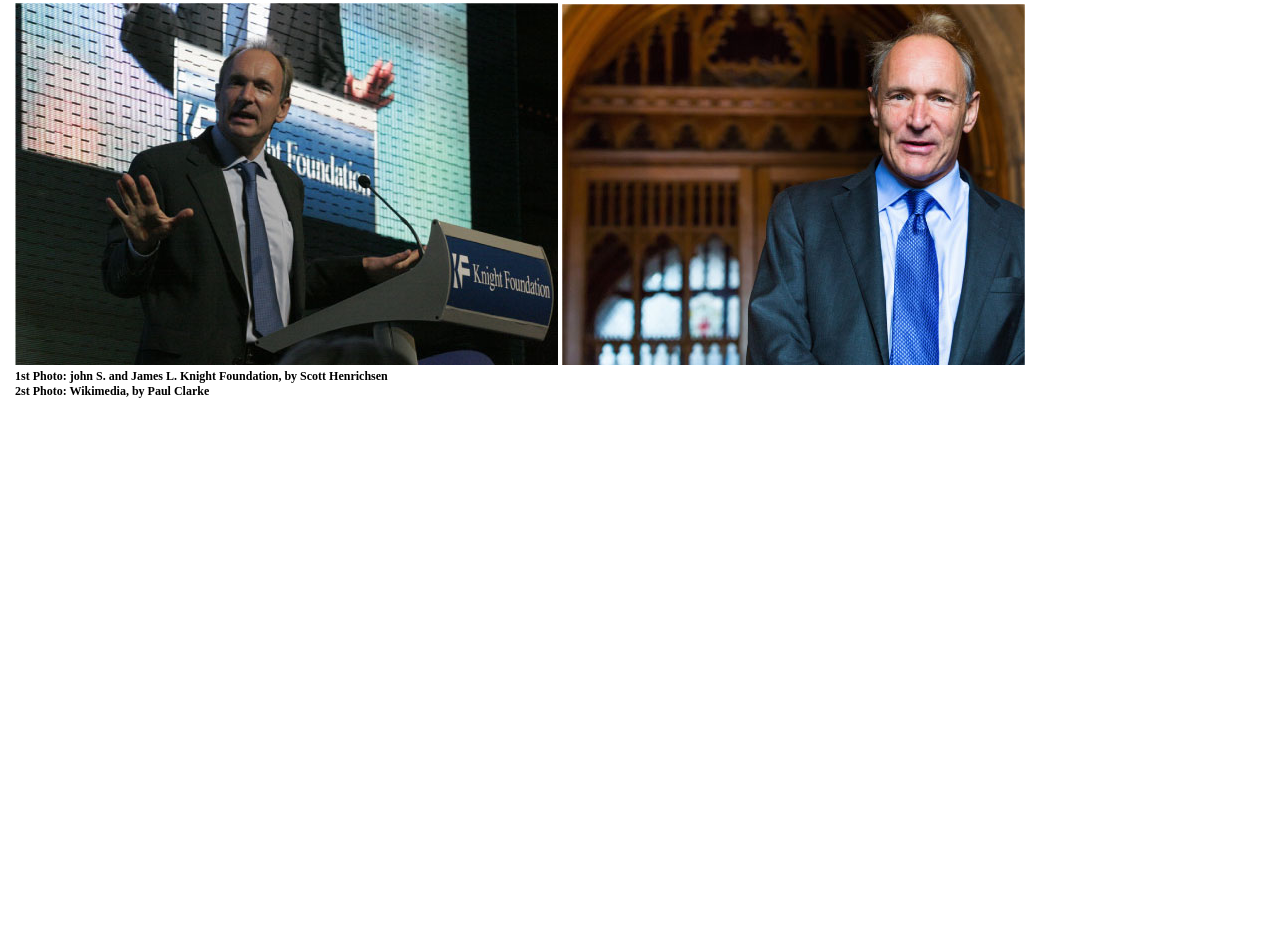
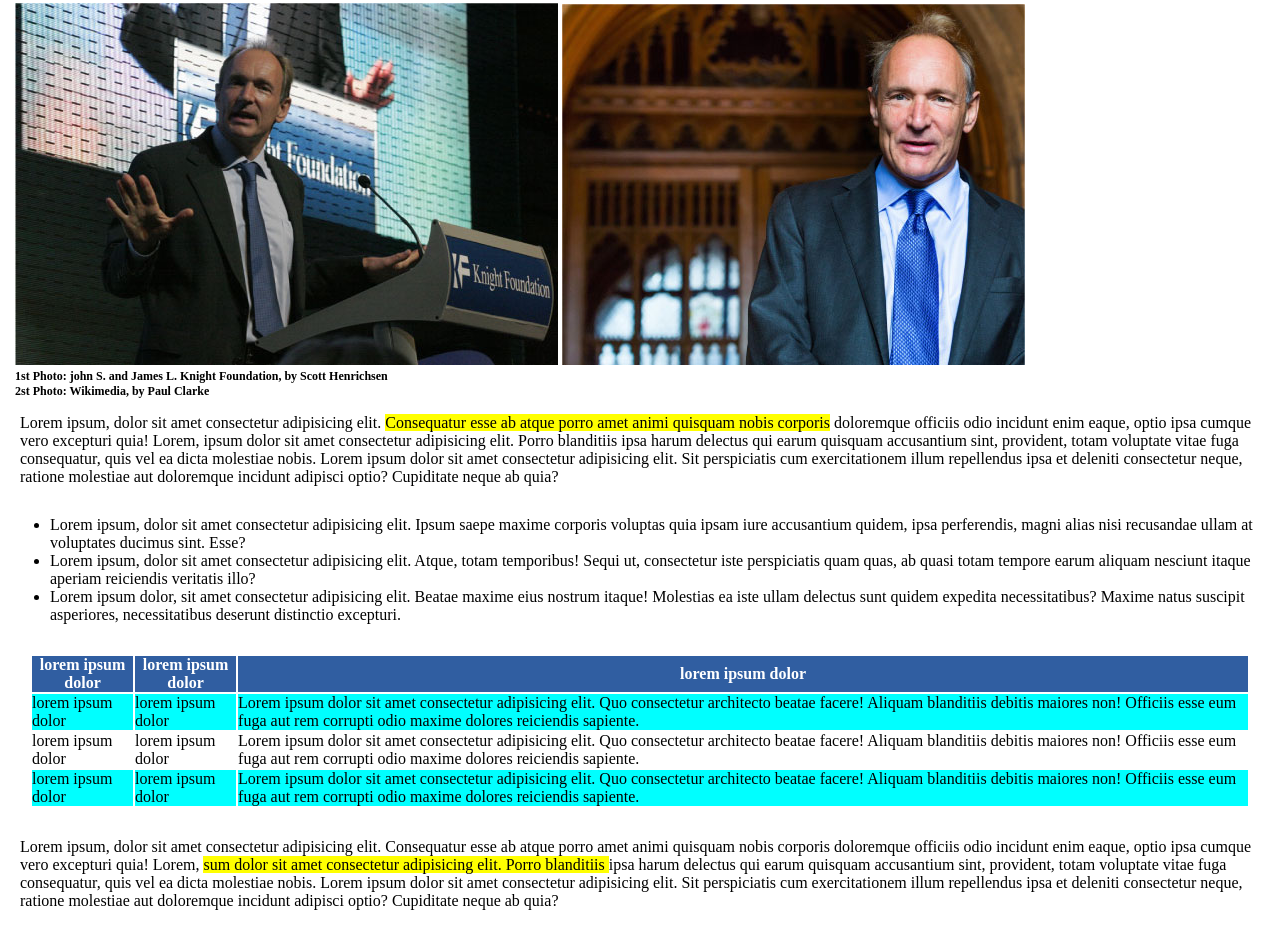
Before and after one commit to Daedry/html-css-booleaner, a plain HTML site: page index.html in a window 1280 px wide. Shown: the part 360-1290 px from the top of the page. Before the commit the page ends 800 px from the top, so only its background shows below. Drawn offline with nearby package versions, Linux system fonts and the light colour scheme.

Commit message:
conclusione main

```diff
--- a/css/style.css
+++ b/css/style.css
@@ -60,7 +60,37 @@ display: inline-block;
 header > h4{
     font-size: 12px;
 }
+
 /* Main */
 
+.testo1{
+    margin-left: 20px;
+}
+
+.evidenziato{
+    background-color: #FFFF00;
+}
+
+div>ul{
+    margin-top: 30px;
+    margin-left: 30px;
+}
+
+th{
+    color: white;
+    background-color: rgb(48, 94, 161);
+}
+
+.sfondo-colorato{
+    background-color: aqua;
+}
+
+.tabella{
+    margin: 30px 30px;
+}
+
+.testo2{
+    margin: 20px 20px;
+}
 
 /* footer */
--- a/index.html
+++ b/index.html
@@ -16,6 +16,7 @@
         <h2 id="Booleaner">Booleaner</h2>
     </div>
     <!-- /parte alta della pagina -->
+
     <header>
         <h1>Internet deve essere al servizio del "bene pubblico": Il manifesto di Tim Berners-Lee</h1>
         <h3 class="autore grigio">Scritto da</h3>
@@ -29,13 +30,56 @@
     <!-- /titolo e foto in alto -->
 
     <main>
-        <div></div>
+        <div class="testo1">
+            <p>Lorem ipsum, dolor sit amet consectetur adipisicing elit.  <span class="evidenziato">Consequatur esse ab atque porro amet animi quisquam nobis corporis</span> doloremque officiis odio incidunt enim eaque, optio ipsa cumque vero excepturi quia! Lorem, ipsum dolor sit amet consectetur adipisicing elit. Porro blanditiis ipsa harum delectus qui earum quisquam accusantium sint, provident, totam voluptate vitae fuga consequatur, quis vel ea dicta molestiae nobis. Lorem ipsum dolor sit amet consectetur adipisicing elit. Sit perspiciatis cum exercitationem illum repellendus ipsa et deleniti consectetur neque, ratione molestiae aut doloremque incidunt adipisci optio? Cupiditate neque ab quia?</p>
+            <ul>
+                <li>Lorem ipsum, dolor sit amet consectetur adipisicing elit. Ipsum saepe maxime corporis voluptas quia ipsam iure accusantium quidem, ipsa perferendis, magni alias nisi recusandae ullam at voluptates ducimus sint. Esse?</li>
+                <li>Lorem ipsum, dolor sit amet consectetur adipisicing elit. Atque, totam temporibus! Sequi ut, consectetur iste perspiciatis quam quas, ab quasi totam tempore earum aliquam nesciunt itaque aperiam reiciendis veritatis illo?</li>
+                <li>Lorem ipsum dolor, sit amet consectetur adipisicing elit. Beatae maxime eius nostrum itaque! Molestias ea iste ullam delectus sunt quidem expedita necessitatibus? Maxime natus suscipit asperiores, necessitatibus deserunt distinctio excepturi.</li>
+            </ul>
+        </div>
         <!-- /prima parte del testo -->
 
-        <div></div>
+        <div class="tabella">
+            <table>
+                <thead>
+                    <tr>
+                        <th>
+                            lorem ipsum dolor
+                        </th>
+                        <th>
+                            lorem ipsum dolor
+                        </th>
+                        <th>
+                            lorem ipsum dolor
+                        </th>
+                    </tr>
+                </thead>
+                <tbody>
+                    <tr class="sfondo-colorato">
+                        <td>lorem ipsum dolor</td>
+                        <td>lorem ipsum dolor</td>
+                        <td>Lorem ipsum dolor sit amet consectetur adipisicing elit. Quo consectetur architecto beatae facere! Aliquam blanditiis debitis maiores non! Officiis esse eum fuga aut rem corrupti odio maxime dolores reiciendis sapiente.</td>
+                    </tr>
+                    <tr>
+                        <td>lorem ipsum dolor</td>
+                        <td>lorem ipsum dolor</td>
+                        <td>Lorem ipsum dolor sit amet consectetur adipisicing elit. Quo consectetur architecto beatae facere! Aliquam blanditiis debitis maiores non! Officiis esse eum fuga aut rem corrupti odio maxime dolores reiciendis sapiente.</td>
+                    </tr>
+                    <tr class="sfondo-colorato">
+                        <td>lorem ipsum dolor</td>
+                        <td>lorem ipsum dolor</td>
+                        <td>Lorem ipsum dolor sit amet consectetur adipisicing elit. Quo consectetur architecto beatae facere! Aliquam blanditiis debitis maiores non! Officiis esse eum fuga aut rem corrupti odio maxime dolores reiciendis sapiente.</td>
+                    </tr>
+                </tbody>
+            </table>
+        </div>
         <!-- /tabella con testo  -->
 
-        <div></div>
+        <div class="testo2">
+            <p>Lorem ipsum, dolor sit amet consectetur adipisicing elit. Consequatur esse ab atque porro amet animi quisquam nobis corporis doloremque officiis odio incidunt enim eaque, optio ipsa cumque vero excepturi quia! Lorem, <span class="evidenziato">sum dolor sit amet consectetur adipisicing elit. Porro blanditiis </span>ipsa harum delectus qui earum quisquam accusantium sint, provident, totam voluptate vitae fuga consequatur, quis vel ea dicta molestiae nobis. Lorem ipsum dolor sit amet consectetur adipisicing elit. Sit perspiciatis cum exercitationem illum repellendus ipsa et deleniti consectetur neque, ratione molestiae aut doloremque incidunt adipisci optio? Cupiditate neque ab quia?</p>
+
+        </div>
         <!-- Ultima parte del testo -->
 
     </main>
```
